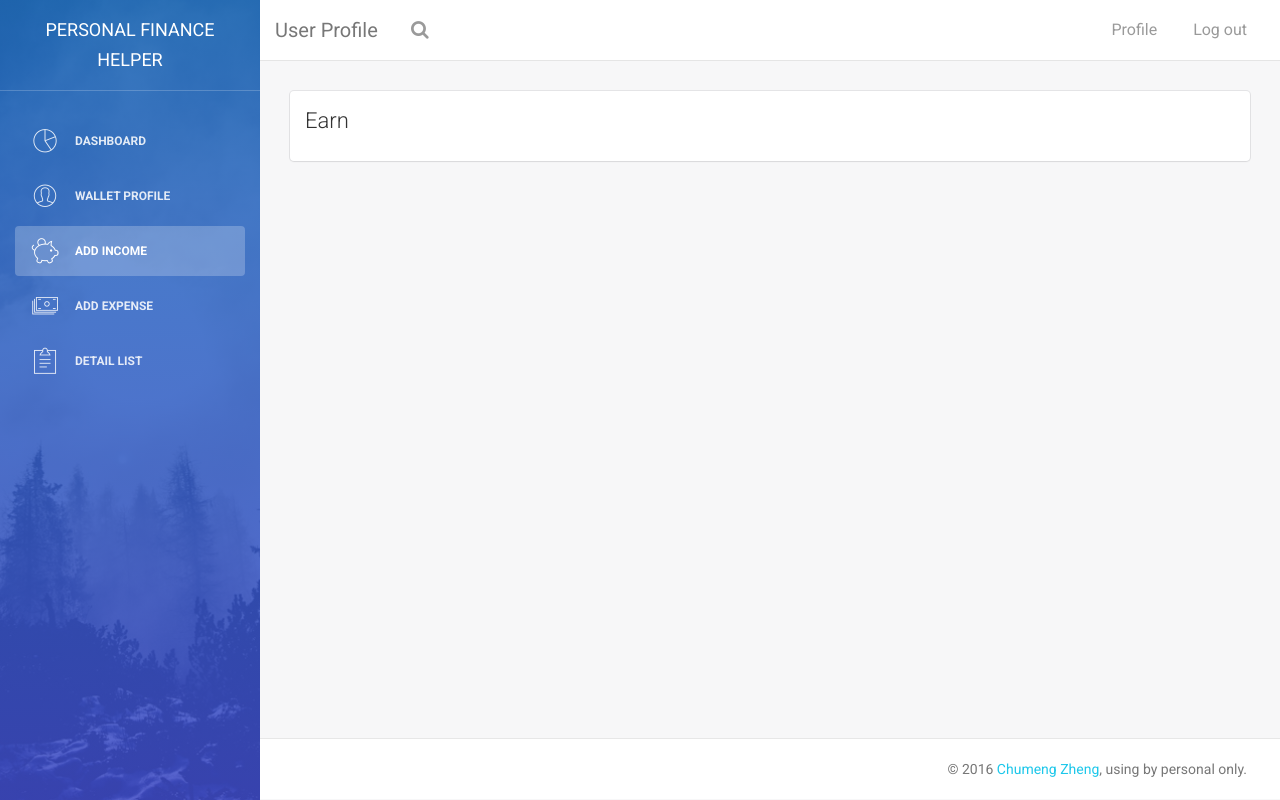
After one commit to ver0man/PersonalFinaceCenter, a Django app: template templates/dashboard/profile.html in a window 1280 px wide. The commit adds this page. Run offline with Django 3.2, Linux system fonts and the light colour scheme; the template is opened without the code that fills it, so the values that code supplies are empty; some libraries are stand-ins or nearby versions.

Commit message:
add user profile

```diff
--- /dev/null
+++ b/templates/dashboard/profile.html
@@ -0,0 +1,167 @@
+{% load staticfiles %}
+<!doctype html>
+<html lang="en">
+<head>
+    <meta charset="utf-8"/>
+    <link rel="icon" type="image/png" href="{% static "assets/img/favicon.ico" %}">
+    <meta http-equiv="X-UA-Compatible" content="IE=edge,chrome=1"/>
+
+    <title>Wallets</title>
+
+    <meta content='width=device-width, initial-scale=1.0, maximum-scale=1.0, user-scalable=0' name='viewport'/>
+    <meta name="viewport" content="width=device-width"/>
+
+
+    <!-- Bootstrap core CSS     -->
+    <link href="{% static 'assets/css' %}">
+    <link href="{% static "assets/css/bootstrap.min.css" %}" rel="stylesheet"/>
+
+    <!-- Animation library for notifications   -->
+    <link href="{% static "assets/css/animate.min.css" %}" rel="stylesheet"/>
+
+    <!--  Light Bootstrap Table core CSS    -->
+    <link href="{% static "assets/css/light-bootstrap-dashboard.css" %}" rel="stylesheet"/>
+
+
+    <!--     Fonts and icons     -->
+    <link href="http://maxcdn.bootstrapcdn.com/font-awesome/4.2.0/css/font-awesome.min.css" rel="stylesheet">
+    <link href='http://fonts.googleapis.com/css?family=Roboto:400,700,300' rel='stylesheet' type='text/css'>
+    <link href="{% static "assets/css/pe-icon-7-stroke.css" %}" rel="stylesheet"/>
+
+</head>
+<body>
+
+<div class="wrapper">
+    <div class="sidebar" data-color="blue" data-image="{% static 'assets/img/sidebar-5.jpg' %}">
+
+        <!--   you can change the color of the sidebar using: data-color="blue | azure | green | orange | red | purple" -->
+
+
+        <div class="sidebar-wrapper">
+            <div class="logo">
+                <a href="/welcome/" class="simple-text">
+                    Personal Finance Helper
+                </a>
+            </div>
+
+            <ul class="nav">
+                <li>
+                    <a href="/wallet/">
+                        <i class="pe-7s-graph"></i>
+                        <p>Dashboard</p>
+                    </a>
+                </li>
+                <li>
+                    <a href="{% url 'wallet:wallet' %}">
+                        <i class="pe-7s-user"></i>
+                        <p>Wallet Profile</p>
+                    </a>
+                </li>
+                <li class="active">
+                    <a href="{% url 'wallet:income' %}">
+                        <i class="pe-7s-piggy"></i>
+                        <p>Add Income</p>
+                    </a>
+                </li>
+                <li>
+                    <a href="{% url 'wallet:expense' %}">
+                        <i class="pe-7s-cash"></i>
+                        <p>Add Expense</p>
+                    </a>
+                </li>
+                <li>
+                    <a href="{% url 'wallet:detail' %}">
+                        <i class="pe-7s-note2"></i>
+                        <p>Detail List</p>
+                    </a>
+                </li>
+            </ul>
+        </div>
+    </div>
+
+    <div class="main-panel">
+        <nav class="navbar navbar-default navbar-fixed">
+            <div class="container-fluid">
+                <div class="navbar-header">
+                    <button type="button" class="navbar-toggle" data-toggle="collapse"
+                            data-target="#navigation-example-2">
+                        <span class="sr-only">Toggle navigation</span>
+                        <span class="icon-bar"></span>
+                        <span class="icon-bar"></span>
+                        <span class="icon-bar"></span>
+                    </button>
+                    <a class="navbar-brand" href="#">User Profile</a>
+                </div>
+                <div class="collapse navbar-collapse">
+                    <ul class="nav navbar-nav navbar-left">
+                        <li>
+                            <a href="">
+                                <i class="fa fa-search"></i>
+                            </a>
+                        </li>
+                    </ul>
+
+                    <ul class="nav navbar-nav navbar-right">
+                        <li>
+                            <a href="#">Profile
+                            </a>
+                        </li>
+                        <li>
+                            <a href="/logout/">Log out
+                            </a>
+                        </li>
+                    </ul>
+                </div>
+            </div>
+        </nav>
+
+
+        <div class="content">
+            <div class="container-fluid">
+                <div class="row">
+                    <div class="col-md-12">
+                        <div class="card">
+                            <div class="header">
+                                <h4 class="title">Earn</h4>
+                            </div>
+                            <div class="content">
+
+                            </div>
+                        </div>
+                    </div>
+
+                </div>
+            </div>
+        </div>
+
+        <footer class="footer">
+            <div class="container-fluid">
+                <p class="copyright pull-right">
+                    &copy; 2016 <a href="#">Chumeng Zheng</a>, using by personal only.
+                </p>
+            </div>
+        </footer>
+
+
+    </div>
+</div>
+
+
+</body>
+
+<!--   Core JS Files   -->
+<script src="{% static "assets/js/jquery-1.10.2.js" %}" type="text/javascript"></script>
+<script src="{% static "assets/js/bootstrap.min.js" %}" type="text/javascript"></script>
+
+<!--  Checkbox, Radio & Switch Plugins -->
+<script src="{% static "assets/js/bootstrap-checkbox-radio-switch.js" %}"></script>
+
+
+<!--  Notifications Plugin    -->
+<script src="{% static "assets/js/bootstrap-notify.js" %}"></script>
+
+<!-- Light Bootstrap Table Core javascript and methods for Demo purpose -->
+<script src="{% static "assets/js/light-bootstrap-dashboard.js" %}"></script>
+
+
+</html>
```
Also changed, not shown: templates/welcome.html (+21 -5 lines).
